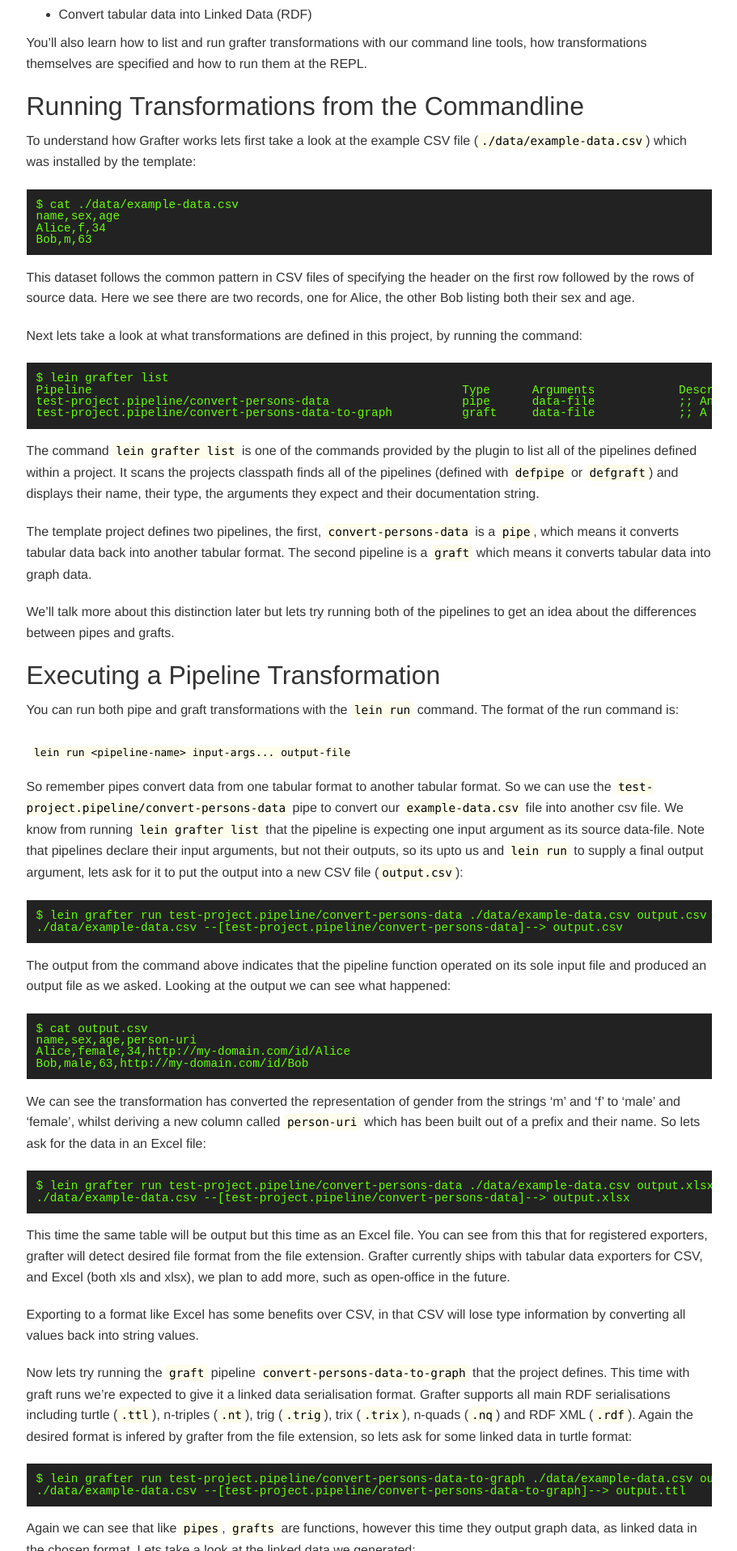
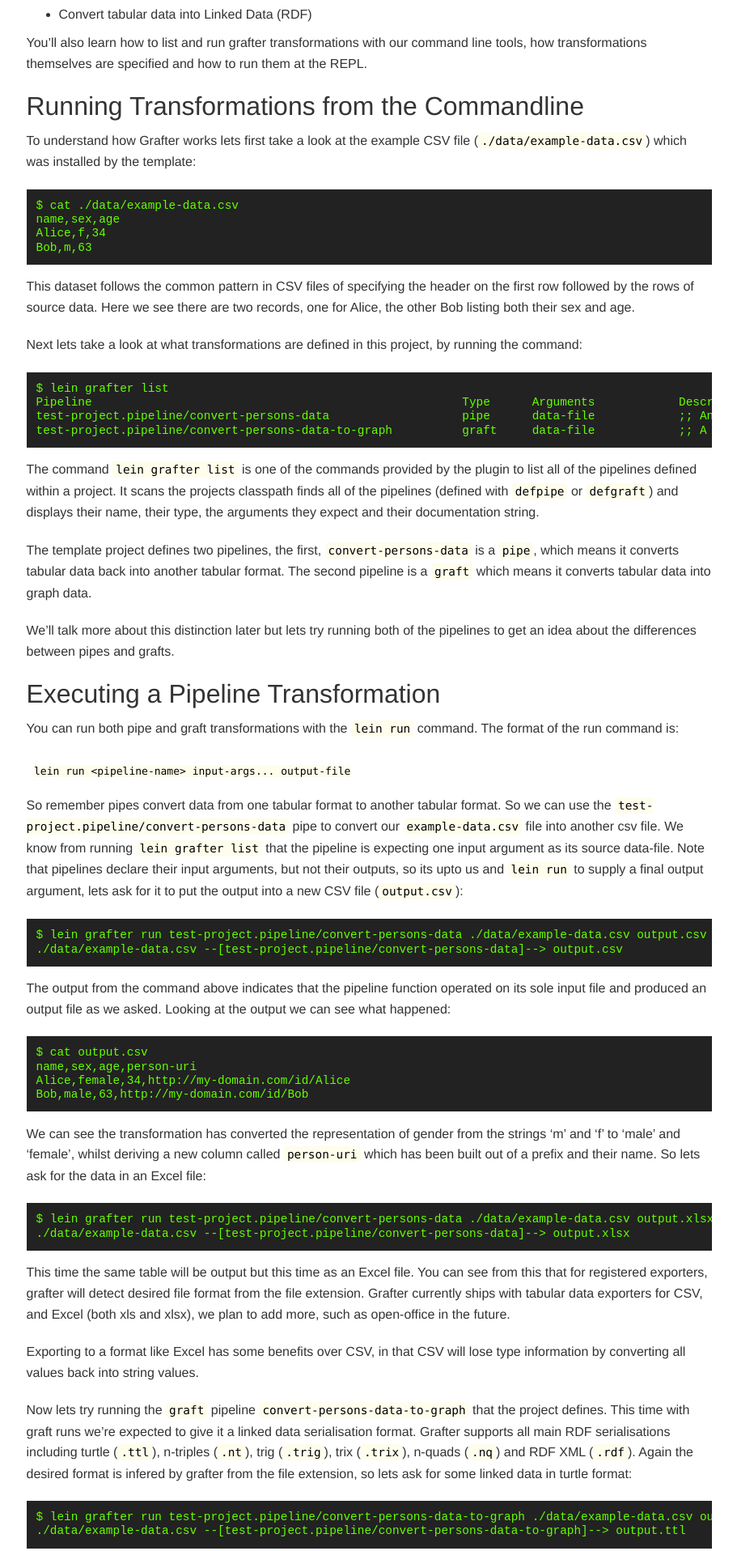
Before and after one commit to Swirrl/grafter-docs, a Jekyll site: the page built from _getting-started/020-running-pipelines.md, in a window 1280 px wide. Shown: the part 325-2241 px from the top of the page at 81% size, without its empty margins (330-1241 px from the left). Built offline with Jekyll 4.4.1, drawn with Linux system fonts in a browser that asks for light colours.

Commit message:
bit more line-height on terminal code

```diff
--- a/assets/docs.scss
+++ b/assets/docs.scss
@@ -104,7 +104,7 @@ code, pre code, pre{
 	color: #6f0;
 	font-family: inconsolata, monospace;
 	font-size: 0.9em;
-	line-height: 1em;
+	line-height: 1.2em;
 	margin-bottom: 1em;
 }
 
```
